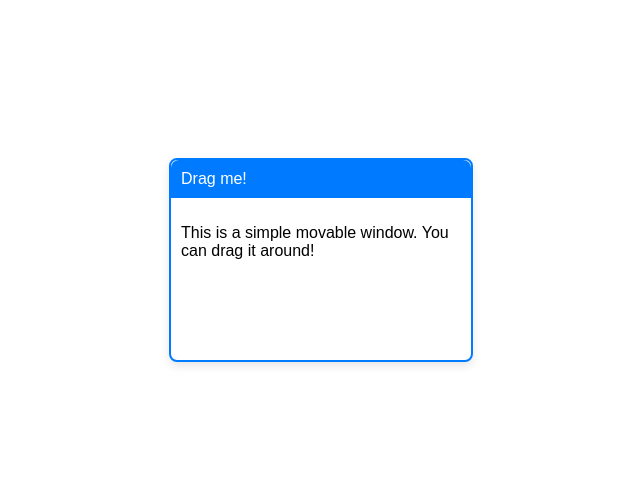
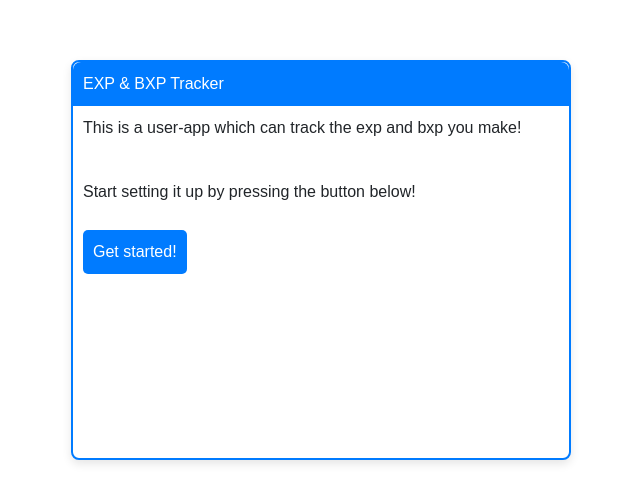
Before and after one commit to fkeno/Fuji-User-App, a plain HTML site: page index.html in a window 1280 px wide. Shown: the part 140-642 px from the top of the page, without its empty margins (319-959 px from the left). Drawn offline with nearby package versions, Linux system fonts and the light colour scheme.

Commit message:
feat: update title and content of movable window, add Bootstrap for styling

```diff
--- a/index.html
+++ b/index.html
@@ -3,7 +3,9 @@
 <head>
     <meta charset="UTF-8">
     <meta name="viewport" content="width=device-width, initial-scale=1.0">
-    <title>Movable Window App</title>
+    <title>Fuji's EXP & BXP Tracker</title>
+    <!-- Include Bootstrap CSS -->
+    <link href="https://stackpath.bootstrapcdn.com/bootstrap/4.5.2/css/bootstrap.min.css" rel="stylesheet">
     <style>
         body {
             margin: 0;
@@ -13,8 +15,8 @@
         }
 
         .movable-window {
-            width: 300px;
-            height: 200px;
+            width: 500px;
+            height: 400px;
             background-color: #ffffff;
             border: 2px solid #007bff;
             border-radius: 8px;
@@ -58,11 +60,18 @@
 </head>
 <body>
     <div class="movable-window" id="movableWindow">
-        <div class="header" id="header">Drag me!</div>
+        <div class="header" id="header">EXP & BXP Tracker</div>
         <div class="content">
-            <p>This is a simple movable window. You can drag it around!</p>
+            <p>This is a user-app which can track the exp and bxp you make!</p>
+            <br>
+            <p>Start setting it up by pressing the button below!</p>
+            <button class="window-button btn btn-primary">Get started! </button>
         </div>
     </div>
+    <!-- Include Bootstrap JS and dependencies -->
+    <script src="https://code.jquery.com/jquery-3.5.1.slim.min.js"></script>
+    <script src="https://cdn.jsdelivr.net/npm/@popperjs/core@2.9.2/dist/umd/popper.min.js"></script>
+    <script src="https://stackpath.bootstrapcdn.com/bootstrap/4.5.2/js/bootstrap.min.js"></script>
     <script>
         const movableWindow = document.getElementById('movableWindow');
         const header = document.getElementById('header');
```
